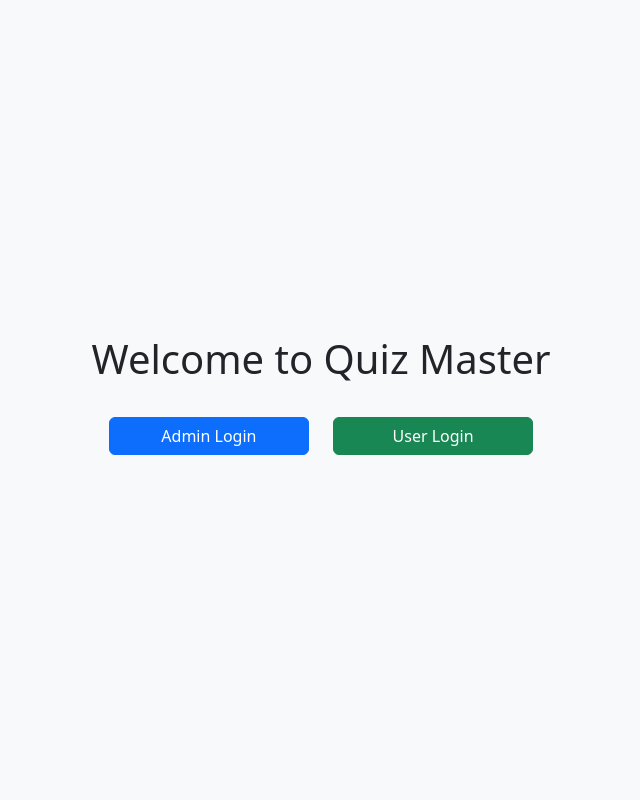
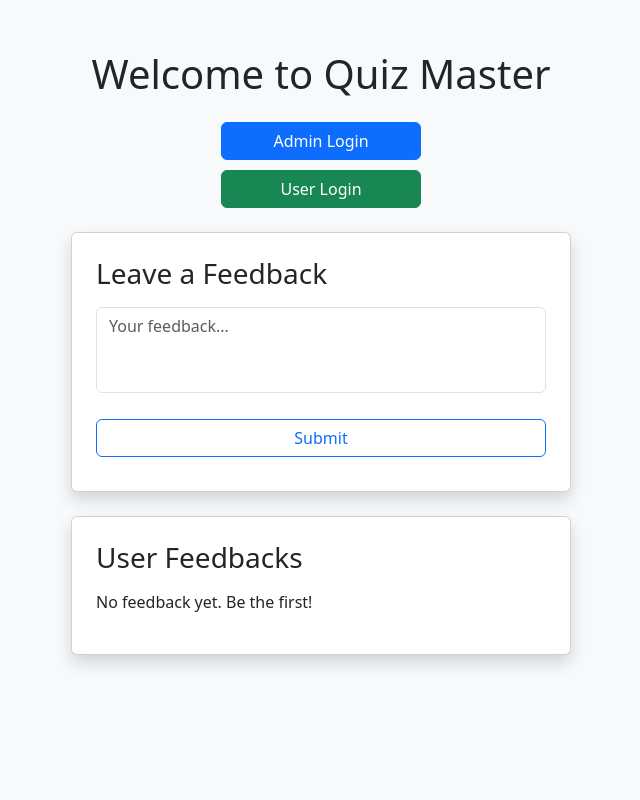
Before and after one commit to aaditeeiche/quiz-master-isl, a Flask app: page / in a window 1280 px wide. Shown: the whole page, without its empty margins (319-959 px from the left). Run offline with Flask 3, Linux system fonts and the light colour scheme.

Commit message:
Implemented stored xss on the feedback form on index page

```diff
--- a/controllers/auth.py
+++ b/controllers/auth.py
@@ -1,5 +1,5 @@
 from flask import Blueprint, render_template, request, redirect, url_for, flash, session
-from models.models import db, Admin, User
+from models.models import db, Admin, User, Feedback
 from werkzeug.security import check_password_hash, generate_password_hash
 from datetime import date, datetime
 
@@ -92,3 +92,17 @@ def user_login():
 def logout():
     session.clear()
     return redirect(url_for('home'))
+
+# Feedback Route
+@auth_bp.route('/')
+def index():
+    feedbacks = Feedback.query.all()
+    return render_template('index.html', feedbacks=feedbacks)
+
+@auth_bp.route('/submit_feedback', methods=['POST'])
+def submit_feedback():
+    content = request.form['feedback']
+    new_feedback = Feedback(content=content)
+    db.session.add(new_feedback)
+    db.session.commit()
+    return redirect('/')
--- a/models/models.py
+++ b/models/models.py
@@ -94,6 +94,11 @@ class QuizScore(db.Model):
     percentage = db.Column(db.Float, nullable=False)
     timestamp = db.Column(db.DateTime, default=datetime.utcnow)
 
+# Feedback Model
+class Feedback(db.Model):
+    id = db.Column(db.Integer, primary_key=True)
+    content = db.Column(db.Text, nullable=False)
+
 # Create Tables
 if __name__ == '__main__':
     with app.app_context():
--- a/templates/index.html
+++ b/templates/index.html
@@ -7,28 +7,54 @@
     <link href="https://cdn.jsdelivr.net/npm/bootstrap@5.3.0/dist/css/bootstrap.min.css" rel="stylesheet">
     <style>
         body {
+            min-height: 100vh;
             display: flex;
             justify-content: center;
-            align-items: center;
-            height: 100vh;
+            align-items: flex-start;
+            padding-top: 50px;
             background-color: #f8f9fa;
         }
-        .container {
-            text-align: center;
+        .main-container {
+            width: 500px;
         }
         .btn {
             width: 200px;
-            margin: 10px;
+            margin: 10px auto;
+        }
+        textarea {
+            resize: none;
         }
     </style>
 </head>
 <body>
-    <div class="container">
+    <div class="main-container">
         {% include 'toastr.html' %}
-        <h1 class="mb-4">Welcome to Quiz Master</h1>
-        <a href="{{ url_for('auth.admin_login') }}" class="btn btn-primary">Admin Login</a>
-        <a href="{{ url_for('auth.user_login') }}" class="btn btn-success">User Login</a>
+        <div class="text-center mb-4">
+            <h1 class="mb-4">Welcome to Quiz Master</h1>
+            <a href="{{ url_for('auth.admin_login') }}" class="btn btn-primary d-block">Admin Login</a>
+            <a href="{{ url_for('auth.user_login') }}" class="btn btn-success d-block">User Login</a>
+        </div>
 
+        <div class="card shadow p-4 mb-4">
+            <h3 class="mb-3">Leave a Feedback</h3>
+            <form action="/submit_feedback" method="POST">
+                <div class="form-group mb-3">
+                    <textarea class="form-control" name="feedback" rows="3" placeholder="Your feedback..."></textarea>
+                </div>
+                <button type="submit" class="btn btn-outline-primary w-100">Submit</button>
+            </form>
+        </div>
+
+        <div class="card shadow p-4">
+            <h3 class="mb-3">User Feedbacks</h3>
+            {% for fb in feedbacks %}
+                <div class="border-bottom py-2">
+                    <p class="mb-0">{{ fb.content|safe }}</p> <!-- Stored XSS demo -->
+                </div>
+            {% else %}
+                <p>No feedback yet. Be the first!</p>
+            {% endfor %}
+        </div>
     </div>
 </body>
 </html>
```
